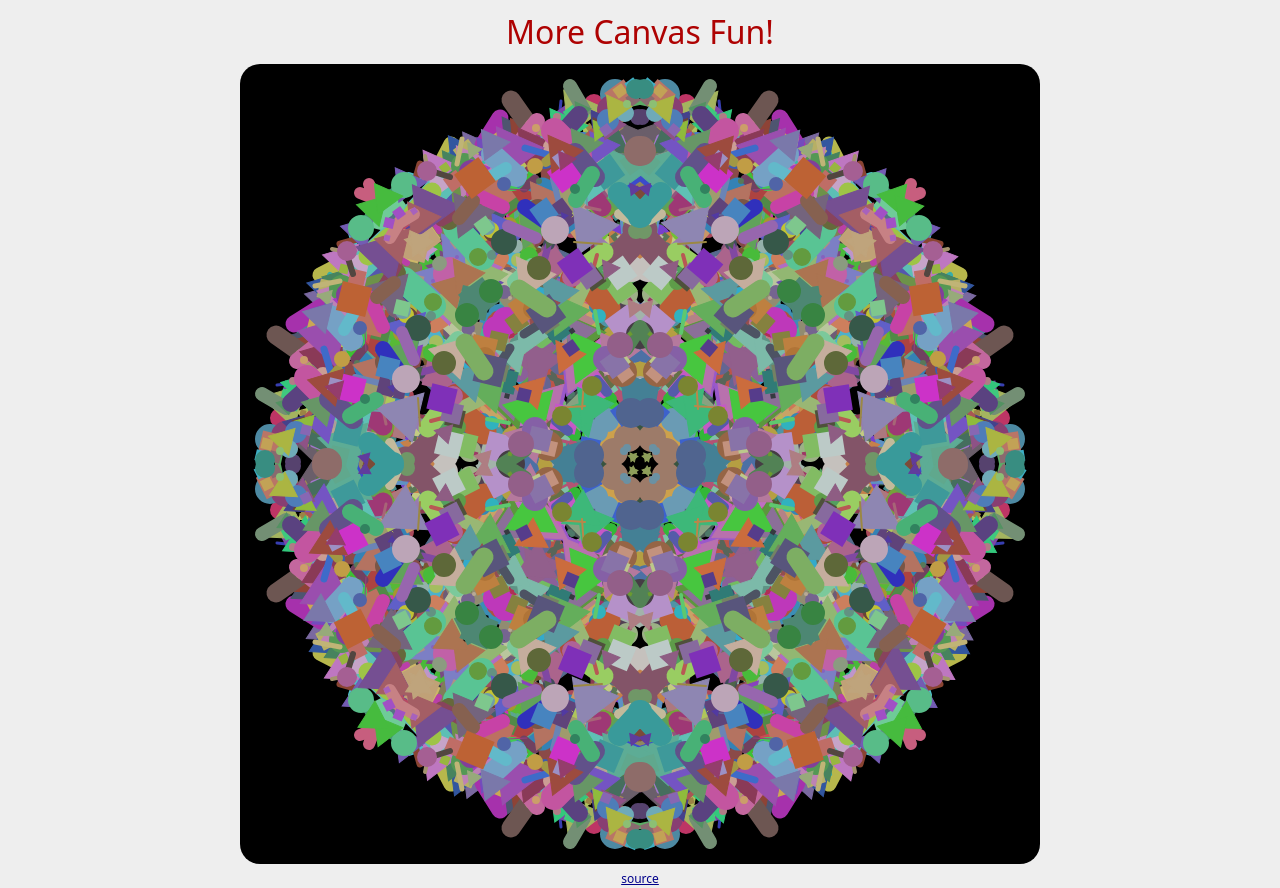
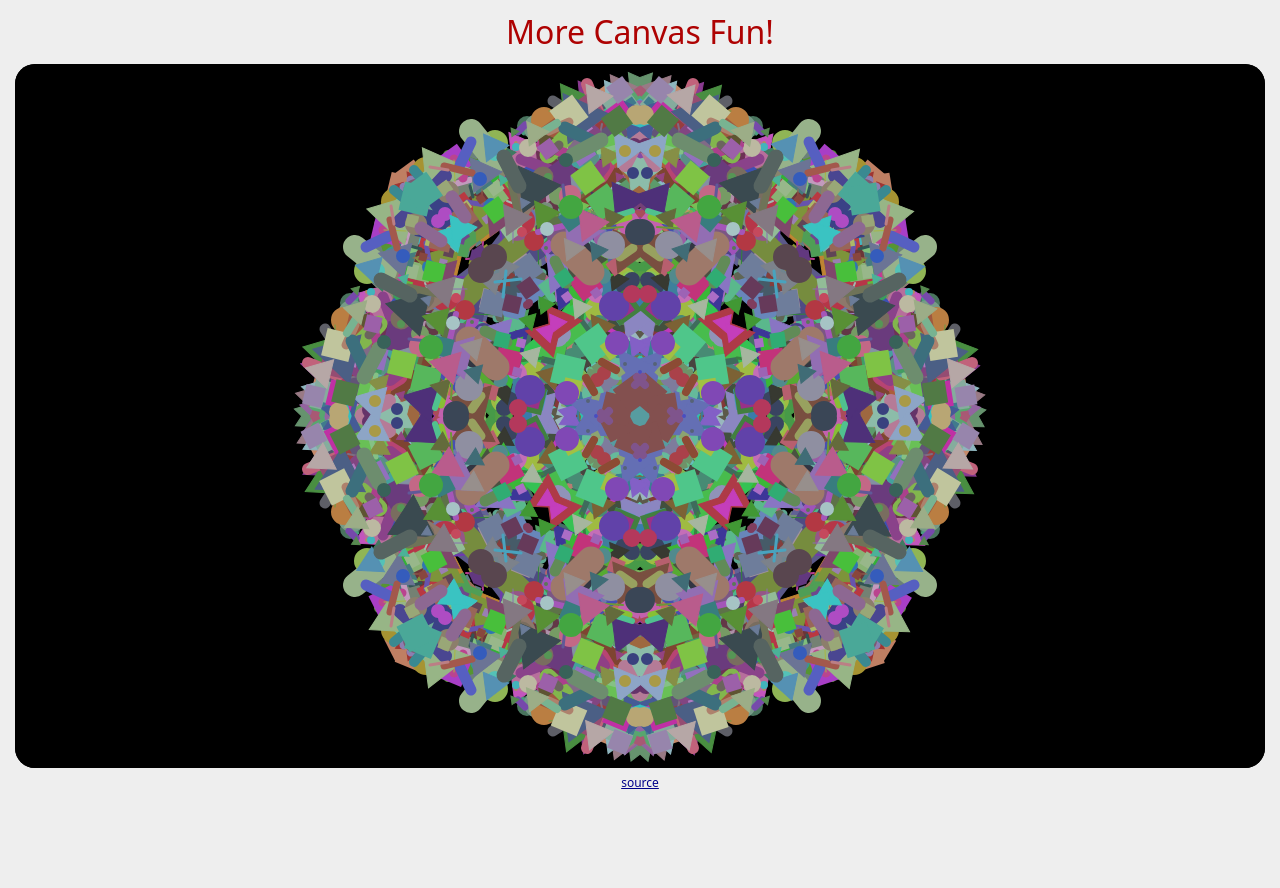
Before and after one commit to psobolik/more-canvas-fun, a website built with Vite: page index.html in a window 1280 px wide. After the commit the page ends 800 px from the top, so only its background shows below. Built offline with nearby package versions, Linux system fonts and the light colour scheme.

Commit message:
Resize canvas to fit window

```diff
--- a/src/main.ts
+++ b/src/main.ts
@@ -4,22 +4,28 @@ import Util from "./Util.ts";
 
 enum Shapes { circle, square, triangle, pill}
 
+const BACKGROUND_COLOR = '#000';
+
+const TOP_MARGIN = document.querySelector<HTMLElement>('header');
+const BOTTOM_MARGIN = document.querySelector<HTMLElement>('footer');
+
 const SIZE_MAX = 30;
 const SIZE_MIN = 4;
-const WIDTH = 800;
-const HEIGHT = 800;
-const RADIUS = (Math.min(WIDTH, HEIGHT) - SIZE_MAX) / 2;
+
+// The following are uses to draw the sections, which is useful for debugging
+const DRAW_SECTIONS = false; // controls whether to draw the sections
 const SECTIONS = 8;
 const ANGLE = (2 * Math.PI) / SECTIONS;
-const BACKGROUND_COLOR = '#000';
+let g_points = [Point];
 
-const POINTS = [new Point(0, 0), // Center
-    new Point(0, -RADIUS), new Point(Math.cos(ANGLE) * RADIUS, -Math.sin(ANGLE) * RADIUS), new Point(RADIUS, 0), new Point(Math.cos(ANGLE) * RADIUS, Math.sin(ANGLE) * RADIUS), new Point(0, RADIUS), new Point(-Math.cos(ANGLE) * RADIUS, Math.sin(ANGLE) * RADIUS), new Point(-RADIUS, 0), new Point(-Math.cos(ANGLE) * RADIUS, -Math.sin(ANGLE) * RADIUS), new Point(0, -RADIUS),];
-const CX = WIDTH / 2;
-const CY = HEIGHT / 2;
+// The following are used to place the shapes on the canvas and may be updated by resize()
+let g_cx: number;
+let g_cy: number;
+let g_radius: number;
 
-const canvas = document.querySelector<HTMLCanvasElement>('#canvas');
-if (!canvas) throw ("No canvas");
+// The following are used to limit the color range of the shapes and may be updated by reset()
+let g_minColor = 0;
+let g_maxColor = 255;
 
 const drawBackground = (ctx: CanvasRenderingContext2D) => {
   ctx.fillStyle = BACKGROUND_COLOR;
@@ -28,19 +34,19 @@ const drawBackground = (ctx: CanvasRenderingContext2D) => {
 }
 const path = (ctx: CanvasRenderingContext2D, n: number) => {
   ctx.beginPath();
-    ctx.moveTo(POINTS[0].x, POINTS[0].y);
-    ctx.lineTo(POINTS[n].x, POINTS[n].y);
-    ctx.lineTo(POINTS[n + 1].x, POINTS[n + 1].y);
+  ctx.moveTo(g_points[0].x, g_points[0].y);
+  ctx.lineTo(g_points[n].x, g_points[n].y);
+  ctx.lineTo(g_points[n + 1].x, g_points[n + 1].y);
   ctx.closePath();
 }
-// const drawSection = (ctx: CanvasRenderingContext2D, section: number) => {
-//     ctx.save();
-//     ctx.translate(CX, CY);
-//     path(ctx, section)
-//     ctx.strokeStyle = "white";
-//     ctx.stroke();
-//     ctx.restore();
-// }
+const drawSection = (ctx: CanvasRenderingContext2D, section: number) => {
+  ctx.save();
+  ctx.translate(g_cx, g_cy);
+  path(ctx, section)
+  ctx.strokeStyle = "white";
+  ctx.stroke();
+  ctx.restore();
+}
 
 const drawCircles = (ctx: CanvasRenderingContext2D,
                      x: number, y: number, r: number, fill: string) => {
@@ -49,7 +55,7 @@ const drawCircles = (ctx: CanvasRenderingContext2D,
     ctx.ellipse(x, y, r, r, Math.PI * 4, 0, Math.PI * 2);
   }
   ctx.save();
-    ctx.translate(CX, CY);
+  ctx.translate(g_cx, g_cy);
   ctx.fillStyle = fill;
   ctx.beginPath();
   drawCircle(x, y, r);
@@ -66,9 +72,9 @@ const drawCircles = (ctx: CanvasRenderingContext2D,
 const drawSquares = (ctx: CanvasRenderingContext2D,
                      x: number, y: number, size: number, color: string) => {
   const drawSquare = (ctx: CanvasRenderingContext2D,
-                        x: number, y: number, size:number, rotation: number, offset: number) => {
+                      x: number, y: number, size: number, rotation: number, offset: number) => {
     ctx.save();
-        ctx.translate(CX + x, CY + y);
+    ctx.translate(g_cx + x, g_cy + y);
     ctx.rotate((rotation * Math.PI) / 100);
     ctx.beginPath();
     ctx.moveTo(-offset, -offset);
@@ -98,7 +104,7 @@ const drawPills = (ctx: CanvasRenderingContext2D, x: number, y: number, dx: numb
     ctx.lineTo(x2, y2);
   }
   ctx.save();
-    ctx.translate(CX, CY);
+  ctx.translate(g_cx, g_cy);
   ctx.strokeStyle = color;
   ctx.lineWidth = Math.min(Math.abs(dx), Math.abs(dy));
   ctx.lineCap = "round";
@@ -117,14 +123,17 @@ const drawPills = (ctx: CanvasRenderingContext2D, x: number, y: number, dx: numb
   ctx.restore();
 }
 const drawTriangles = (ctx: CanvasRenderingContext2D,
-                       x: number, y: number, size: number, color: string)=> {
+                       x: number, y: number, size: number, color: string) => {
   const drawTriangle = (ctx: CanvasRenderingContext2D,
-                          x: number, y: number, size: number, rotation: number)=> {
+                        x: number, y: number, size: number, rotation: number) => {
     ctx.save();
-        const xa = -0.866 * size; const ya = -0.5 * size;
-        const xb = 0.866 * size; const yb = -0.5 * size;
-        const xc = 0.0; const yc = size;
-        ctx.translate(CX + x, CY + y);
+    const xa = -0.866 * size;
+    const ya = -0.5 * size;
+    const xb = 0.866 * size;
+    const yb = -0.5 * size;
+    const xc = 0.0;
+    const yc = size;
+    ctx.translate(g_cx + x, g_cy + y);
     ctx.rotate((rotation * Math.PI) / 100);
     ctx.scale(1, -1)
     ctx.beginPath();
@@ -149,30 +158,23 @@ const drawTriangles = (ctx: CanvasRenderingContext2D,
   drawTriangle(ctx, -x, y, size, 180); // 8
   ctx.restore();
 }
-canvas.setAttribute('width', WIDTH.toString());
-canvas.setAttribute('height', HEIGHT.toString());
-
-const ctx: CanvasRenderingContext2D | null = canvas.getContext('2d');
-if (ctx == null) throw ("Failed to get context");
-
-let minColor = 0;
-let maxColor = 255;
-
 const reset = (ctx: CanvasRenderingContext2D) => {
-    minColor = Util.random(0, 128);
-    maxColor = Util.random(128, 255);
+  g_minColor = Util.random(0, 128);
+  g_maxColor = Util.random(g_minColor + 64, 255);
   drawBackground(ctx);
-    setTimeout(() => { reset(ctx); }, Util.random(5, 15) * 1000)
+  setTimeout(() => {
+    reset(ctx);
+  }, Util.random(5, 15) * 1000)
 }
-reset(ctx);
-setInterval(() => {
-    const x = Util.random(0, RADIUS);
-    const y = Util.random(0, -RADIUS);
+const run = () => {
+  const x = Util.random(0, g_radius);
+  const y = Util.random(0, -g_radius);
   path(ctx, 1);
   if (ctx.isPointInPath(x, y)) {
-        const red = Util.random(minColor, maxColor).toString();
-        const green = Util.random(minColor, maxColor).toString();
-        const blue = Util.random(minColor, maxColor).toString();
+    console.log("hit");
+    const red = Util.random(g_minColor, g_maxColor).toString();
+    const green = Util.random(g_minColor, g_maxColor).toString();
+    const blue = Util.random(g_minColor, g_maxColor).toString();
     const color = `rgb(${red.toString()}, ${green.toString()}, ${blue.toString()})`;
     switch (Util.random(0, 3)) {
       case Shapes.circle:
@@ -193,13 +195,50 @@ setInterval(() => {
         drawPills(ctx, x, y, dx, dy, color);
         break;
     }
-        // drawSection(ctx, 1);
-        // drawSection(ctx, 2);
-        // drawSection(ctx, 3);
-        // drawSection(ctx, 4);
-        // drawSection(ctx, 5);
-        // drawSection(ctx, 6);
-        // drawSection(ctx, 7);
-        // drawSection(ctx, 8);
+    if (DRAW_SECTIONS) {
+      drawSection(ctx, 1);
+      drawSection(ctx, 2);
+      drawSection(ctx, 3);
+      drawSection(ctx, 4);
+      drawSection(ctx, 5);
+      drawSection(ctx, 6);
+      drawSection(ctx, 7);
+      drawSection(ctx, 8);
     }
-}, 1)
+  }
+}
+const resize = () => {
+  const canvasWidth = window.innerWidth - SIZE_MAX;
+  const canvasHeight = window.innerHeight - TOP_MARGIN.offsetHeight - BOTTOM_MARGIN.offsetHeight - SIZE_MAX;
+  ctx.canvas.width = canvasWidth;
+  ctx.canvas.height = canvasHeight;
+
+  g_radius = (Math.min(canvasWidth, canvasHeight) - SIZE_MAX) / 2;
+
+  g_cx = canvasWidth / 2;
+  g_cy = canvasHeight / 2;
+
+  g_points = [new Point(0, 0), // Center
+    new Point(0, -g_radius),
+    new Point(Math.cos(ANGLE) * g_radius, -Math.sin(ANGLE) * g_radius),
+    new Point(g_radius, 0),
+    new Point(Math.cos(ANGLE) * g_radius, Math.sin(ANGLE) * g_radius),
+    new Point(0, g_radius),
+    new Point(-Math.cos(ANGLE) * g_radius, Math.sin(ANGLE) * g_radius),
+    new Point(-g_radius, 0),
+    new Point(-Math.cos(ANGLE) * g_radius, -Math.sin(ANGLE) * g_radius),
+    new Point(0, -g_radius),];
+
+  drawBackground(ctx);
+}
+
+const canvas = document.querySelector<HTMLCanvasElement>('#canvas');
+if (!canvas) throw ("No canvas");
+
+const ctx: CanvasRenderingContext2D | null = canvas.getContext('2d');
+if (ctx == null) throw ("Failed to get context");
+
+window.addEventListener('resize', resize);
+resize();
+reset(ctx);
+setInterval(run, 1);
--- a/src/style.css
+++ b/src/style.css
@@ -25,7 +25,7 @@ header {
 
 footer {
   font-size: 0.75em;
-  width: 800px;
+  width: 100%;
   margin: auto;
 
   & a {
```
Lines whose indentation alone changed are shown as unchanged.
